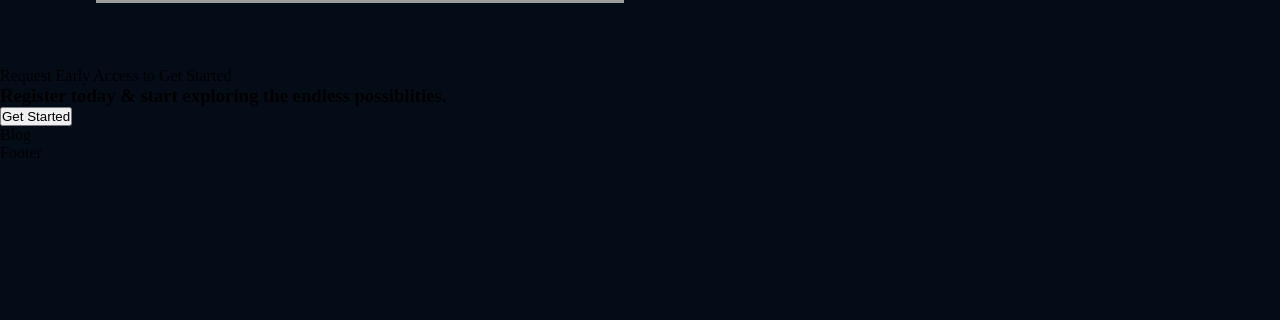
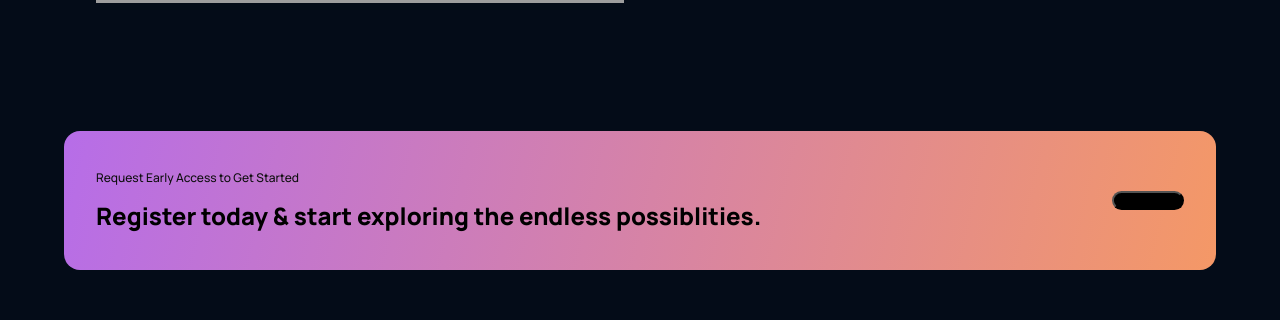
Before and after one commit to tsvetelinastef/yt_test_reactapp, a React (Create React App) app: page / in a window 1280 px wide. Shown: the part 2788-3108 px from the top of the page. Before the commit the page ends 2950 px from the top, so only its background shows below. Built offline with nearby package versions, Linux system fonts and the light colour scheme; grey boxes are pictures that could not be loaded.

Commit message:
Added cta.css file.

```diff
--- a/src/components/cta/cta.css
+++ b/src/components/cta/cta.css
@@ -0,0 +1,42 @@
+.gpt3__cta {
+    /* border: 1px solid white;
+    color: white; */
+
+    display: flex;
+    justify-content: space-between;
+    align-items: center; /* vertically to align them */
+    flex-direction: row;
+
+    padding:  2rem;
+    margin: 4rem;
+    border-radius: 1rem;
+    background: var(--gradient-bar);
+}
+
+.gpt3__cta-content p {
+    font-family: var(--font-family);
+    font-weight: 500;
+    font-size: 12px;
+    line-height: 30px;
+    color: #0E0E0E;
+}
+
+.gpt3__cta-content h3 {
+    font-family: var(--font-family);
+    font-weight: 800;
+    font-size: 24px;
+    line-height: 45px;
+    color: #000000;
+}
+
+.gpt3__cta-btn {
+    display: flex;
+    justify-content: center;
+    align-items: center;
+    margin-left: 2rem;
+}
+
+.gpt3__cta-btn button {
+    background: #000000;
+    border-radius: 40px;
+}
```
